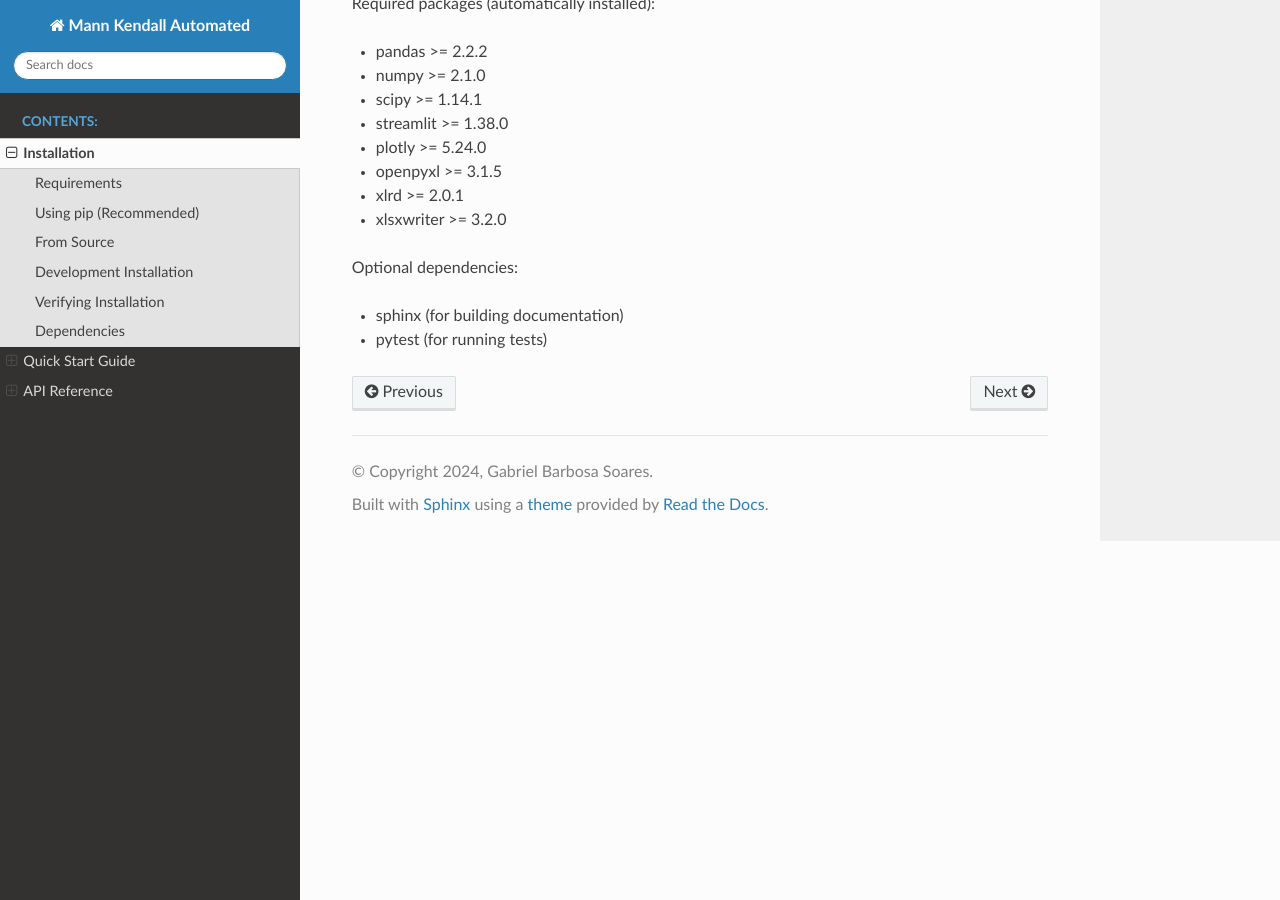
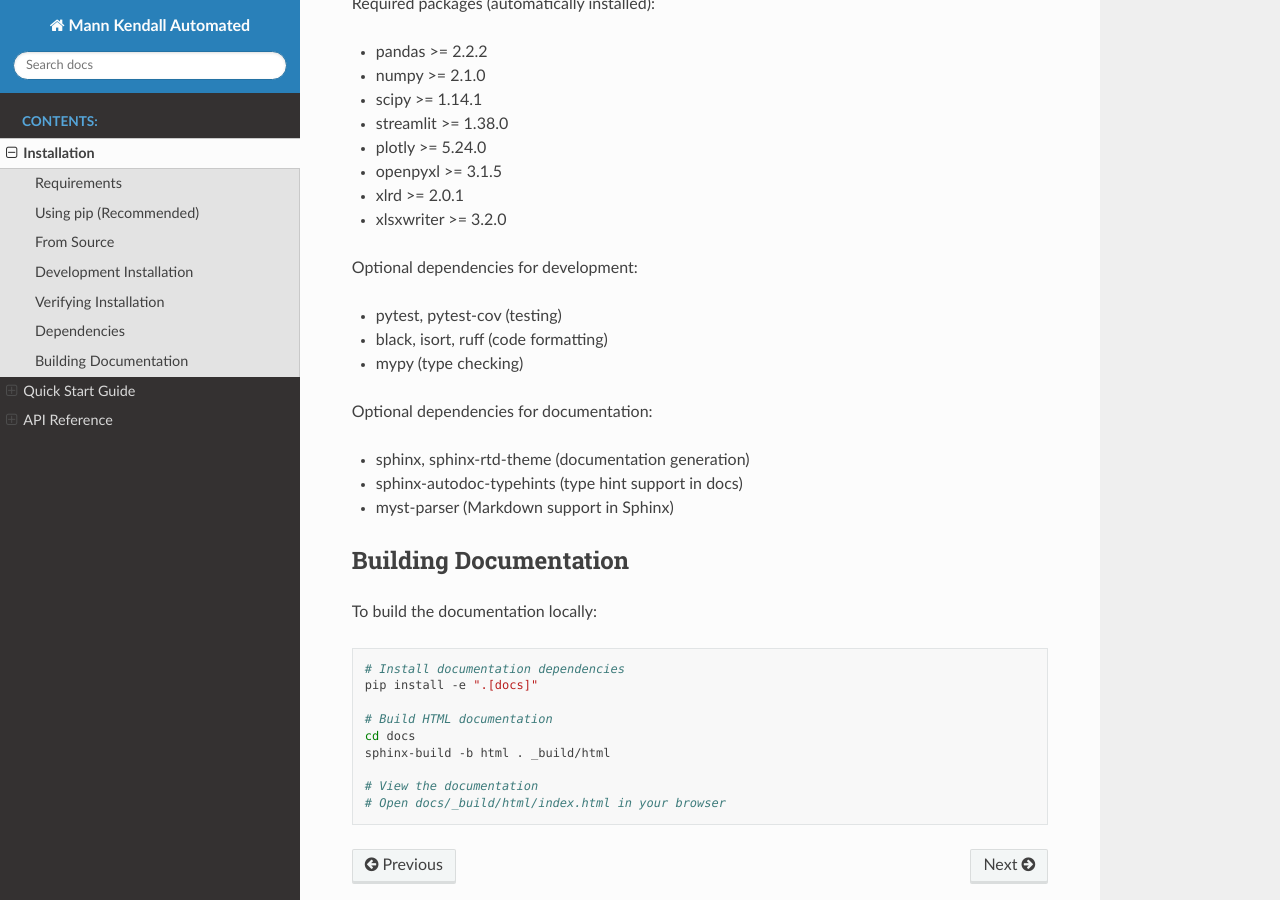
Before and after one commit to gabrielclimb/mann_kendall_automated, a Sphinx documentation site: the page built from docs/installation.rst, in a window 1280 px wide and 900 px high, scrolled down 1673 px. Built offline with Sphinx 7.4.7 and the Read the Docs theme 3.1.0, drawn with Linux system fonts in a browser that asks for light colours; pages that are not in the unit, such as notebooks, are missing from menus.

Commit message:
docs: Add documentation building instructions and clarify optional dependencies
The Sphinx documentation dependencies were already correctly configured in
[project.optional-dependencies] under the 'docs' key, but the documentation
didn't explain how to use them.

Changes:
1. Added 'Building Documentation' section to docs/installation.rst
   - Shows how to install docs dependencies: pip install -e ".[docs]"
   - Provides sphinx-build commands
   - Explains how to view built documentation

2. Added documentation section to README.md
   - For Documentation Contributors section
   - Clear instructions for building docs locally

3. Updated dependencies list in installation.rst
   - Separated dev and docs dependencies
   - Listed specific packages for each category

Status:
✓ Sphinx dependencies: Already configured in pyproject.toml
✓ conf.py extensions: All required packages declared
✓ Installation: pip install -e ".[docs]" works correctly
✓ Documentation: Now includes build instructions

This addresses the Copilot comment which noted missing Sphinx dependencies,
but they were actually already present - just not documented for users.

```diff
--- a/docs/installation.rst
+++ b/docs/installation.rst
@@ -89,7 +89,31 @@ Required packages (automatically installed):
 * xlrd >= 2.0.1
 * xlsxwriter >= 3.2.0
 
-Optional dependencies:
+Optional dependencies for development:
 
-* sphinx (for building documentation)
-* pytest (for running tests)
+* pytest, pytest-cov (testing)
+* black, isort, ruff (code formatting)
+* mypy (type checking)
+
+Optional dependencies for documentation:
+
+* sphinx, sphinx-rtd-theme (documentation generation)
+* sphinx-autodoc-typehints (type hint support in docs)
+* myst-parser (Markdown support in Sphinx)
+
+Building Documentation
+----------------------
+
+To build the documentation locally:
+
+.. code-block:: bash
+
+   # Install documentation dependencies
+   pip install -e ".[docs]"
+
+   # Build HTML documentation
+   cd docs
+   sphinx-build -b html . _build/html
+
+   # View the documentation
+   # Open docs/_build/html/index.html in your browser
```
Also changed, not shown: README.md (+11 -0 lines).
